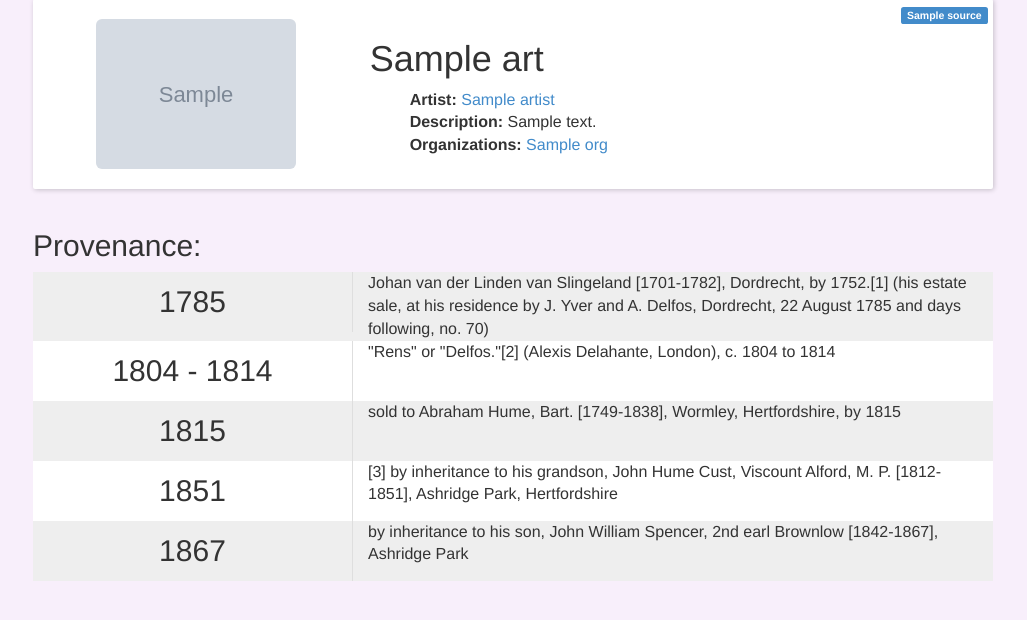
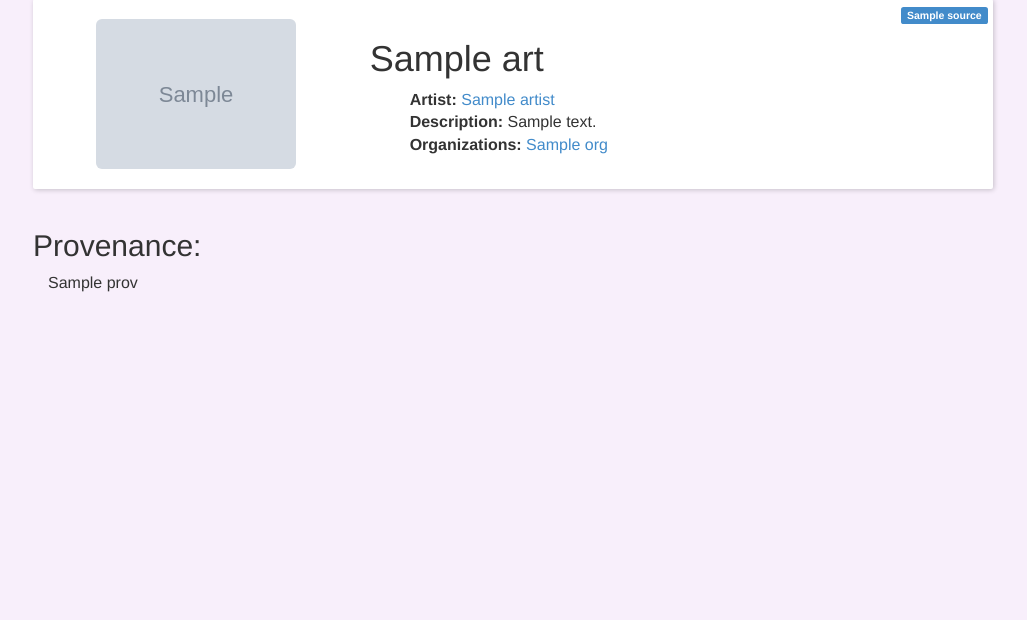
Before and after one commit to warunsl/Provenir, a Flask app: template app/templates/art.html in a window 1280 px wide. Shown: the part 71-691 px from the top of the page, without its empty margins (142-1169 px from the left). Run offline with Flask 2, Linux system fonts and the light colour scheme; the template is opened without the code that fills it: most values are stand-ins (such as "Sample title", 1, 10 or a date in 2020); grey boxes marked "Sample" are stand-in pictures; some libraries are stand-ins or nearby versions.

Commit message:
Misc HTML changes

```diff
--- a/app/templates/art.html
+++ b/app/templates/art.html
@@ -94,7 +94,10 @@
         {% if art.provenance %}
         <h2> Provenance:</h2>
         <div class="provenance-container container" style="max-width:960px">
-            <div class="provenance-record row">
+            {% for prov in art.provenance %}
+                {{ prov }}
+            {% endfor %}
+            <!-- <div class="provenance-record row">
                 <div class="date col-md-4">1785</div>
                 <div class="col-md-8">
                     Johan van der Linden van Slingeland [1701-1782], Dordrecht, by 1752.[1] (his estate sale, at his residence by J. Yver and A. Delfos, Dordrecht, 22 August 1785 and days following, no. 70)
@@ -115,7 +118,7 @@
             <div class="provenance-record row">
                 <div class="date col-md-4">1867</div>
                 <div class="col-md-8">by inheritance to his son, John William Spencer, 2nd earl Brownlow [1842-1867], Ashridge Park</div>
-            </div>
+            </div> -->
         </div>
         {% endif %}
         <div class="container" style="margin-bottom:30px">
--- a/app/templates/index.html
+++ b/app/templates/index.html
@@ -44,7 +44,7 @@
                 <div class="col-lg-2"></div>
                 <div class="col-lg-8" >
                     <div class="input-group input-group-lg" style="color: #333333;">
-                        <input type="text" class="form-control typeahead" id="input" >
+                        <input type="text" class="form-control typeahead" id="input" placeholder="Search for an art or an artist...">
                         <span class="input-group-btn">
                             <button id="search" class="btn btn-default" type="button">Search</button>
                         </span>
```
